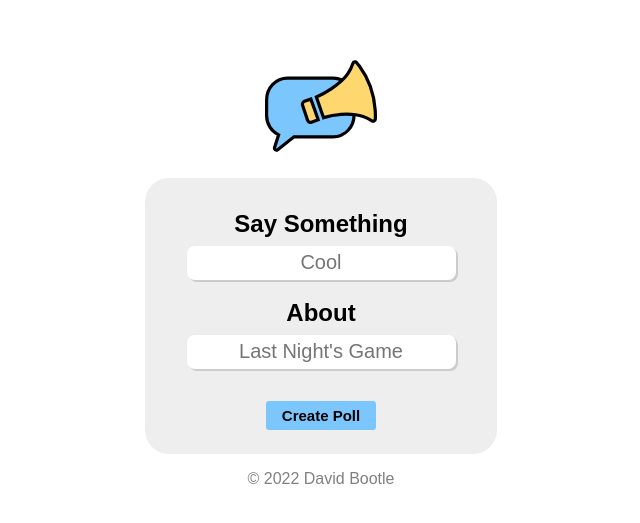
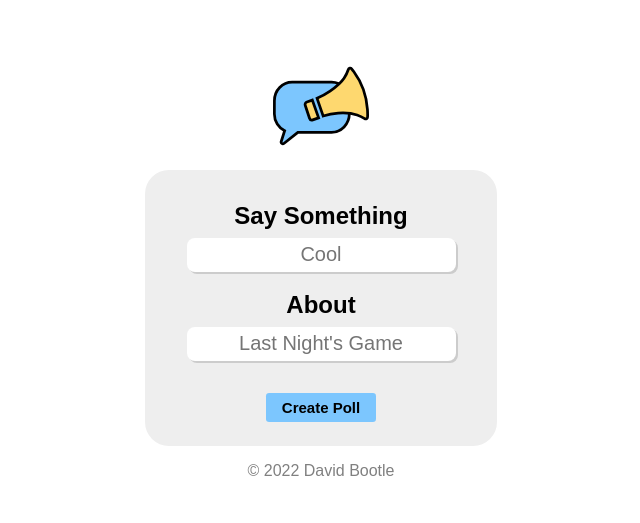
Before and after one commit to DavidBootle/say-something, a Vue app: page / in a window 1280 px wide. Shown: the part 123-646 px from the top of the page, without its empty margins (319-959 px from the left). Built offline with nearby package versions, Linux system fonts and the light colour scheme.

Commit message:
Updated logo size

```diff
--- a/src/Home.vue
+++ b/src/Home.vue
@@ -46,8 +46,8 @@ section#home-container > .column {
 }
 
 #logo-svg {
-    height: 7rem;
-    width: 7rem;
+    height: 6rem;
+    width: 6rem;
     margin-bottom: 1rem;
 }
 
```
